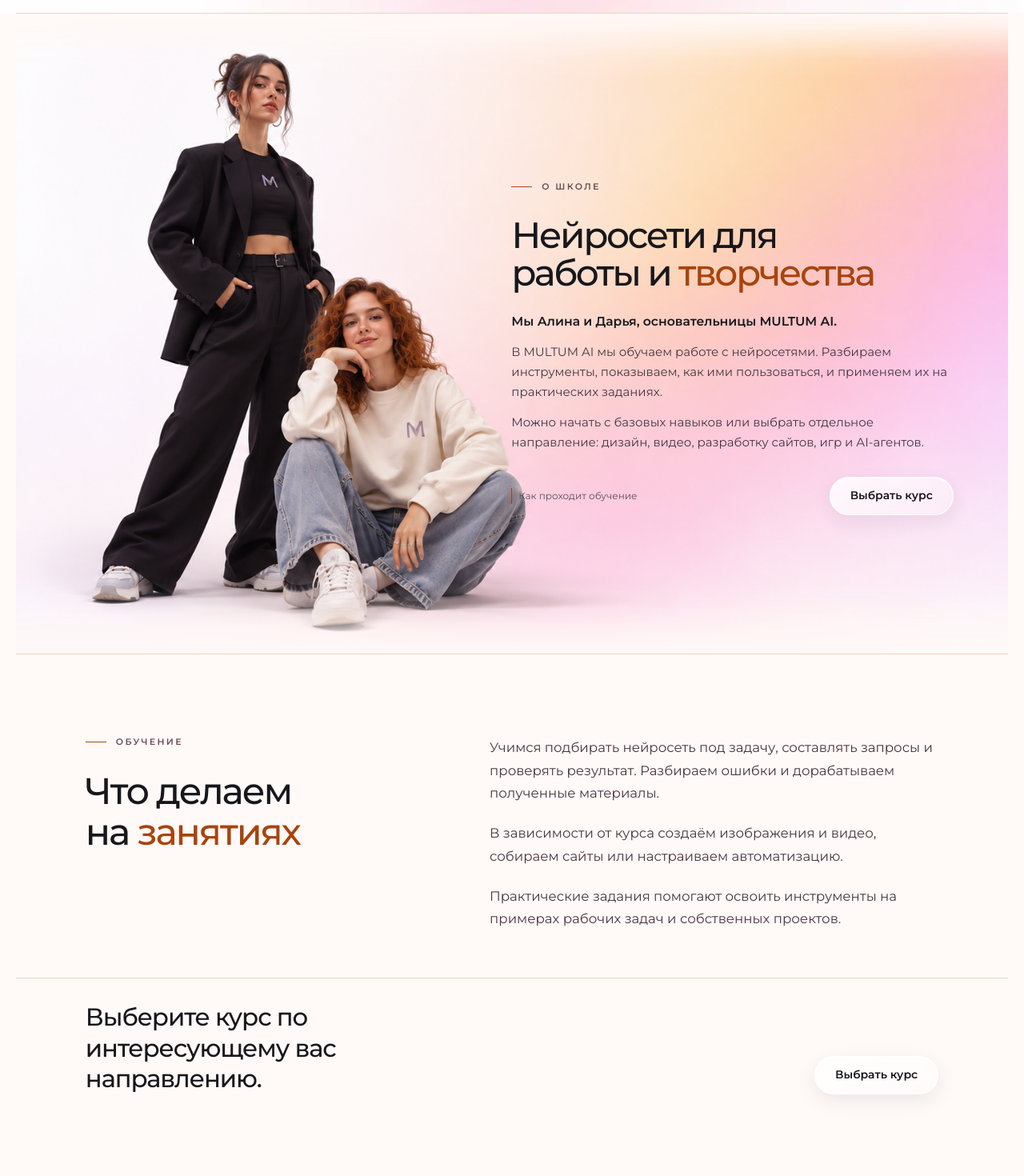
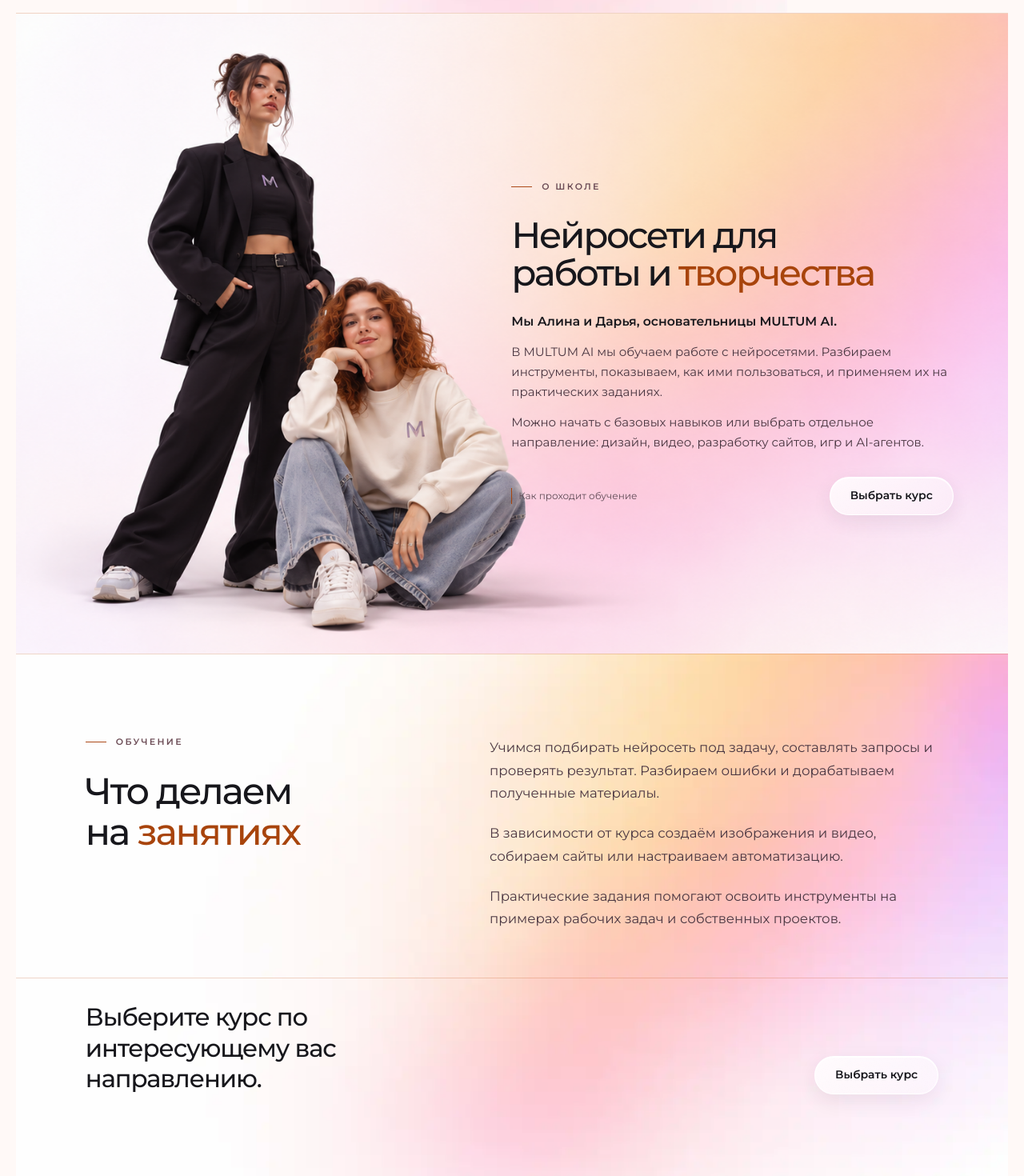
Before and after one commit to fuks19200-ctrl/09, a Next.js app: page / in a window 1280 px wide. Shown: the part 784-2254 px from the top of the page at 80% size. Built offline with nearby package versions, Linux system fonts and the light colour scheme.

Commit message:
Extend full pastel backgrounds to every section divider

```diff
--- a/app/globals.css
+++ b/app/globals.css
@@ -292,29 +292,20 @@ body:has(.home-page) { overflow-x: hidden; overflow-y: auto; }
 input, select, textarea { font-family: var(--font-montserrat), sans-serif; }
 
 
-/* Continuous pastel canvas shared by every route and section. */
-html { background: #fff9f7; }
-body { background: transparent; isolation: isolate; }
-body::before {
-  content: "";
-  position: fixed;
-  inset: 0;
-  z-index: -1;
-  pointer-events: none;
-  background: linear-gradient(115deg, rgba(255,255,255,.12), rgba(255,250,248,.08)), url('/images/multum-background.webp') center / cover no-repeat;
+/* Full-bleed pastel background within each chapter, right up to the divider. */
+:root {
+  --section-background: #fff9f7 url('/images/multum-background.webp') center / cover no-repeat;
 }
-.site-background,
+html, body { background: #fff9f7; }
+.site-background { background: var(--section-background); }
 .site-background.home-page,
 .site-background.about-page,
+.home-about { background: transparent; }
 .home-hero,
-.home-about,
-.about-details {
-  background: transparent;
-}
-/* Fade the existing portrait artwork into the shared canvas, not into a solid strip. */
+.about-details { background: var(--section-background); }
 .about-hero {
   isolation: isolate;
-  background: none;
+  background: var(--section-background);
 }
 .about-hero::before {
   content: "";
@@ -323,20 +314,18 @@ body::before {
   z-index: -1;
   pointer-events: none;
   background: url('/images/%D0%A1%D1%82%D0%B8%D0%BB%D1%8C%D0%BD%D1%8B%D0%B8%CC%86%20%D0%B4%D1%83%D1%8D%D1%82%20%D0%B2%20%D1%81%D0%BE%D0%B2%D1%80%D0%B5%D0%BC%D0%B5%D0%BD%D0%BD%D0%BE%D0%B8%CC%86%20%D1%83%D0%BB%D0%B8%D1%87%D0%BD%D0%BE%D0%B8%CC%86%20%D0%BE%D0%B4%D0%B5%D0%B6%D0%B4%D0%B5.png') left center / cover no-repeat;
-  -webkit-mask-image: linear-gradient(to bottom, transparent 0%, rgba(0,0,0,.16) 2%, rgba(0,0,0,.5) 4.5%, rgba(0,0,0,.9) 7.5%, #000 10%, #000 89%, rgba(0,0,0,.84) 92%, rgba(0,0,0,.38) 96%, transparent 100%);
-  mask-image: linear-gradient(to bottom, transparent 0%, rgba(0,0,0,.16) 2%, rgba(0,0,0,.5) 4.5%, rgba(0,0,0,.9) 7.5%, #000 10%, #000 89%, rgba(0,0,0,.84) 92%, rgba(0,0,0,.38) 96%, transparent 100%);
 }
 .about-hero-copy { position: relative; z-index: 1; }
 @media (max-width: 950px), (max-aspect-ratio: 3/2) {
-  .about-hero { background: none; }
   .about-hero::before {
     inset: 0 0 auto;
     height: clamp(300px,68vw,540px);
     background-size: auto 100%;
     background-position: left top;
+    -webkit-mask-image: linear-gradient(to bottom, #000 0%, #000 86%, transparent 100%);
+    mask-image: linear-gradient(to bottom, #000 0%, #000 86%, transparent 100%);
   }
 }
-
 
 /* A single fine, full-bleed divider between consecutive content sections. */
 :root { --section-divider: rgba(185,75,13,.22); }
```
